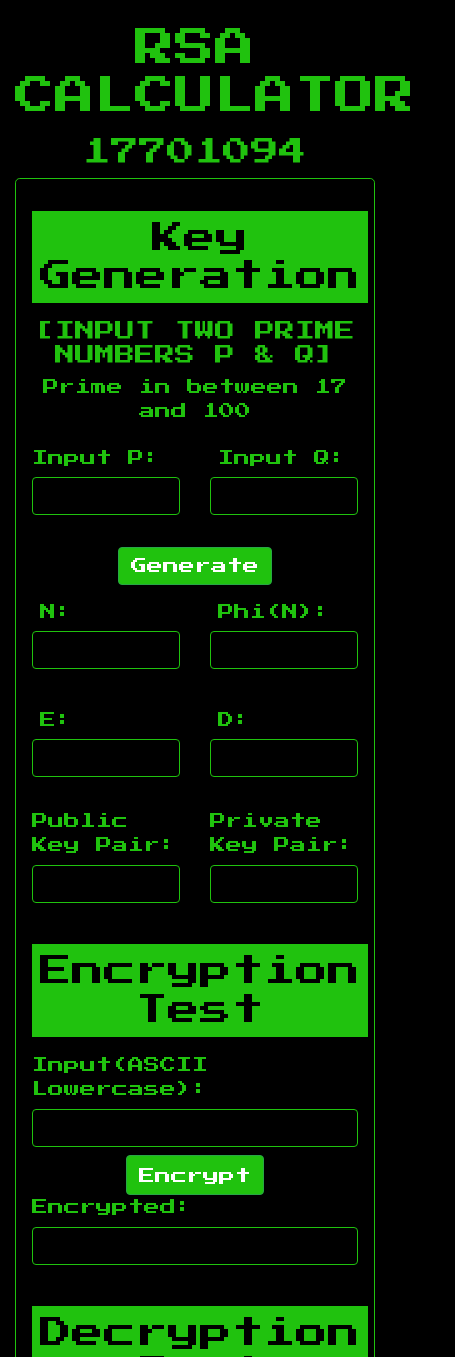
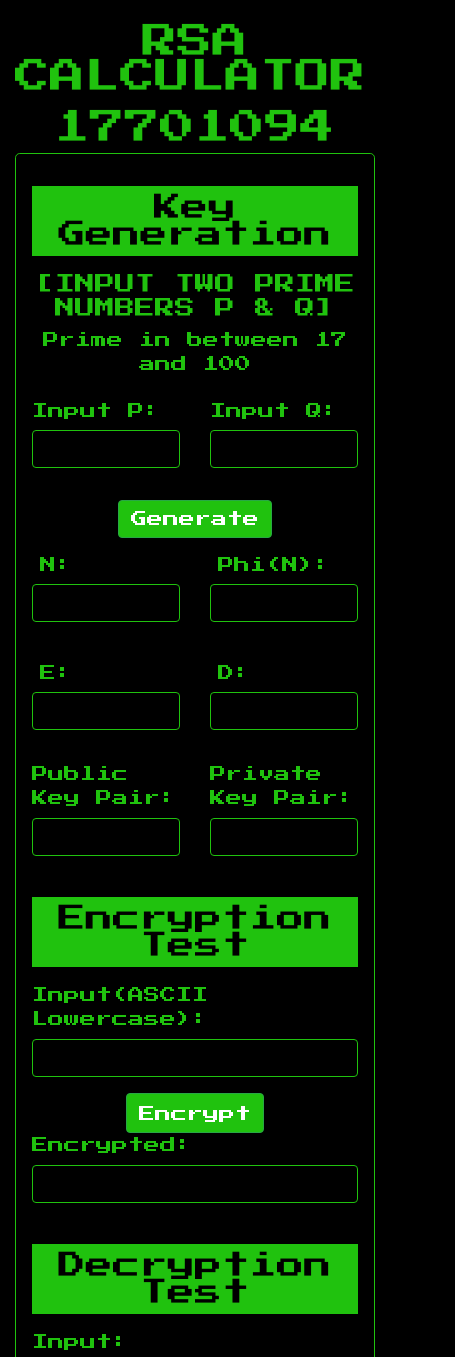
Before and after one commit to MHSakeer/MHSakeer.github.io, a plain HTML site: page RSA/index.html in a window 390 px wide. Shown: the top 1357 px of the page, 455 px wide, since content can reach past the window. Drawn offline with nearby package versions, Linux system fonts and the light colour scheme.

Commit message:
Made Responsive

```diff
--- a/RSA/index.html
+++ b/RSA/index.html
@@ -98,6 +98,23 @@ button{
   background: #20C20E !important;
   color: black;
 }
+
+@media (max-width: 400px) {
+  .title-text{
+    font: normal 9vw 'Press Start 2P'
+  }
+.kg{
+  font: normal 7vw 'Press Start 2P'
+  }
+}
+
+@media (max-width: 500px){
+  .title-text{
+    font: normal 9vw 'Press Start 2P'
+  }
+}
+
+
 </style>
 
 <!-- End CSS -->
@@ -107,15 +124,15 @@ button{
   <div class="main">
     <div class="container">
       <div class="row">
-          <div class="col-lg-12 pt-4 text-center services-title">
+          <div class="col-lg-12 md-12 sm-12 pt-4 text-center services-title">
             <h1 class="text-uppercase title-text">RSA Calculator<span class="blinking-cursor">|</span></h1>
           </div>
-          <div class="col-lg-12 pt-2 text-center services-title">
+          <div class="col-lg-12 md-12 sm-12 pt-2 text-center services-title">
             <h3 class="text-uppercase title-text">17701094</h3>
           </div>
         </div>
-      <div class="jumbotron">
-        <div class="text-center pb-2"><h2 class="d-inline-flex p-2">Key Generation</h2></div>
+      <div class="jumbotron col-lg-12 md-12 sm-12">
+        <div class="text-center pb-2"><h2 class="d-inline-flex p-2 kg">Key Generation</h2></div>
         <h5 class="text-center">[INPUT TWO PRIME NUMBERS P & Q] </h5>
         <p class="text-center">Prime in between 17 and 100</p>
         <div class=" form-group row ">
@@ -127,7 +144,7 @@ button{
           </div>
 
           <div class="col">
-            <label for="Q" class="col-form-label px-2">Input Q:</label>
+            <label for="Q" class="col-form-label">Input Q:</label>
             <div>
               <input class="form-control mb-2"  type="number" step="1" id="q" name="q" min="10" max="100" >
             </div>
@@ -177,14 +194,14 @@ button{
           </div>
         </div>
         <hr>
-        <div class="text-center"><h2 class="d-inline-flex p-2">Encryption Test</h2></div>
+        <div class="text-center"><h2 class="d-inline-flex p-2 kg">Encryption Test</h2></div>
         <div class="row pt-2">
           <div class="col">
            <div>
             <label for="ins">Input(ASCII Lowercase):</label>
             <input class="form-control mb-2" id="ins" name="ins">
           </div>
-          <div class="text-center"><button class="btn btn-success pt-2" onclick="enc()">Encrypt</button>
+          <div class="text-center pt-2"><button class="btn btn-success pt-2" onclick="enc()">Encrypt</button>
           </div>
           </div>
           <div class="col">
@@ -195,14 +212,14 @@ button{
           </div>
         </div>
         <hr>
-        <div class="text-center"><h2 class="d-inline-flex p-2">Decryption Test</h2></div>
+        <div class="text-center"><h2 class="d-inline-flex p-2 kg">Decryption Test</h2></div>
         <div class="row pt-2">
         <div class="col">
            <div>
-            <label for="ind">Input(To Decrypt):</label>
+            <label for="ind">Input:</label>
             <input class="form-control mb-2" id="ind" name="ind">
           </div>
-          <div class="text-center"><button class="btn btn-success pt-2" onclick="dec()">Decrypt</button></div>
+          <div class="text-center pt-2"><button class="btn btn-success pt-2" onclick="dec()">Decrypt</button></div>
          </div>
          <div class="col">
           <div>
```
